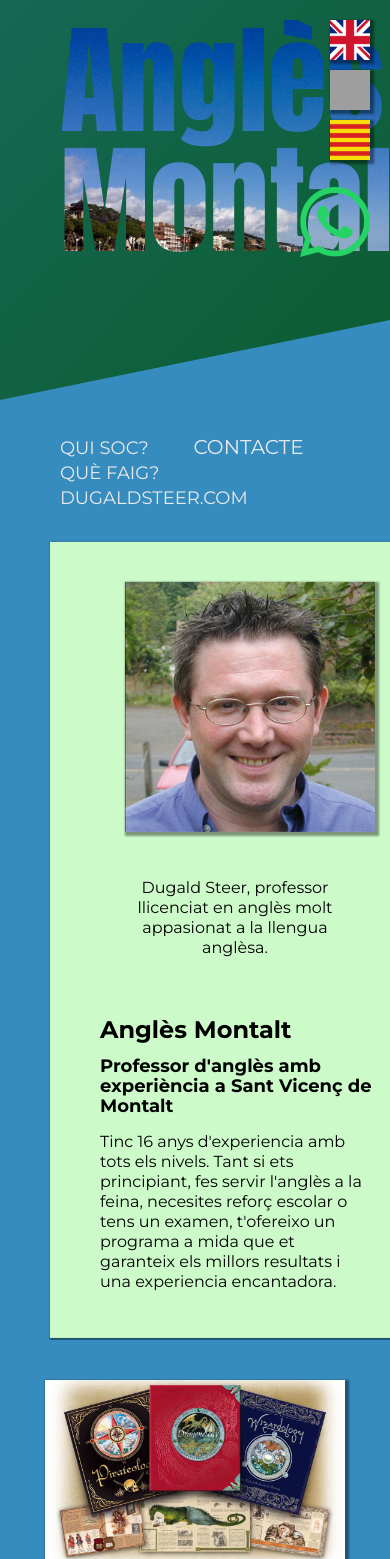
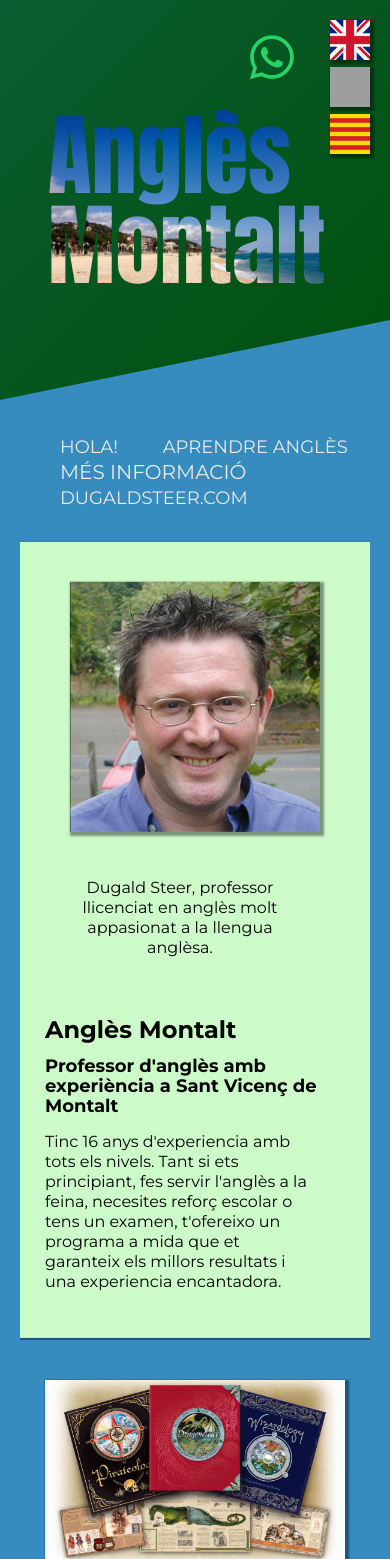
Before and after one commit to Dugsteer/AnglesMontalt_22_11_24working, a PHP site: page / in a window 390 px wide. Shown: the top 1559 px of the page. Run offline with PHP 8.4, Linux system fonts and the light colour scheme; data that the repository does not hold is empty; some libraries are stand-ins or nearby versions; grey boxes are pictures that could not be loaded.

Commit message:
Title Tweaks

```diff
--- a/includes/cat.php
+++ b/includes/cat.php
@@ -35,11 +35,12 @@
 
      <div class="navcontent" id="navcontent">
          <ul>
-             <li id="whose" onclick="whoIs();" class="underline">Qui Soc?</li>
-             <li id="contact" onclick="inTouch();" class="underline contact-large">Contacte</li>
+             <li id="whose" onclick="whoIs();" class="underline">Hola!</li>
+             <li class="underline"> <a class="nav-link" style="text-decoration: none" href="#cards">Aprendre Anglès</a>
+
+             <li id="contact" onclick="inTouch();" class="underline contact-large">Més Informació</li>
 
 
-             <li class="underline"> <a class="nav-link" style="text-decoration: none" href="#cards">Què Faig?</a>
              </li>
 
 
@@ -87,7 +88,7 @@
          <div id="top1" class="top1" name="top1">
 
              <div class="left1">
-                 <p>Formulari de Contacte</p>
+                 <p>Vull Saber Més!</p>
                  <!-- <?php
     if ($_SERVER["REQUEST_METHOD"] == "POST") {
         // Collect and sanitize the form data
@@ -209,8 +210,7 @@ if ($_SERVER['REQUEST_METHOD'] === 'POST') {
                      </div>
 
                      <div class="form-group">
-                         <button type="submit" id="button" class="btn btn-primary btn-lg btn-block">Send
-                             Message</button>
+                         <button type="submit" id="button" class="btn btn-primary btn-lg btn-block">Envia</button>
                      </div>
                  </form>
 
--- a/newstyles.css
+++ b/newstyles.css
@@ -71,12 +71,13 @@ body {
   width: 100%;
   background-image: linear-gradient(
     to bottom right,
-    rgba(0, 80, 13, 0.6),
-    rgba(0, 80, 13, 0.8)
+      rgba(0, 80, 13, 0.8),
+    rgba(0, 80, 13, 1)
   );
   clip-path: polygon(0 0, 0 100%, 100% 80%, 100% 0);
   padding: 40px;
 }
+
 
 .header p {
   margin: 0;
@@ -473,7 +474,7 @@ blockquote:hover .second-quote {
   font-size: 1.6rem;
 }
 
-@media only screen and (max-width: 1100px) {
+@media only screen and (max-width: 1140px) {
   .header {
     height: 400px;
   }
@@ -718,6 +719,13 @@ blockquote:hover .second-quote {
 }
 
 @media only screen and (max-width: 1100px) {
+
+  .header-right {
+
+background-position: center top;
+background-size: 100%;
+
+  }
   .content {
     height: auto;
     display: flex;
@@ -735,26 +743,24 @@ blockquote:hover .second-quote {
 @media only screen and (max-width: 700px) {
   /* The title hero div */
 
+
+
   .header {
     height: 400px;
   }
 
-  /* .header-left {
+  .header-right {
+
+background-position: center top;
+background-size: 100%;
+
+  }
+
+  .header-left {
     display: none;
   }
 
-  .header-right {
-    font-size: 70px;
-    margin-top: -20px;
-    margin-left: 20px;
-    line-height: 80px;
-    background-image: url(img/Santvi_Platja.jpg);
-    background-size: center;
-    background-clip: text;
-    -webkit-background-clip: text;
-    -webkit-text-fill-color: transparent;
-    background-repeat: no-repeat;
-  } */
+
 
   .flag-div {
     position: absolute;
@@ -764,11 +770,11 @@ blockquote:hover .second-quote {
   }
 
   .whatsapp-icon {
-    width: 80px;
-    height: 80px;
-    font-size: 8rem;
-    top: 180px;
-    right: 10px;
+    width: 50px;
+    height: 50px;
+    font-size: 6rem;
+    top: 40px;
+    right: 100px;
   }
   .navcontent {
     position: relative;
@@ -920,7 +926,63 @@ blockquote:hover .second-quote {
   .fas {
     font-weight: 1200;
   }
+}
+@media only screen and (max-width: 550px) {
+  .header-right {
+    font-size: 90px;
+    margin-top: 70px;
+    margin-left: 8px;
+    line-height: 90px;
+    background-image: url(img/Santvi_Platja.jpg);
+background-position: center top;
+background-size: 100%;
+    background-clip: text;
+    -webkit-background-clip: text;
+    -webkit-text-fill-color: transparent;
+    background-repeat: no-repeat;
+  }
 
+ .whatsapp-icon {
+    width: 40px;
+    height: 40px;
+    font-size: 5rem;
+    top: 30px;
+    right: 100px;
+  }
+
+    .flag-div {
+      position: absolute;
+      top: 20px;
+      right: 20px;
+      z-index: 1;
+    }
+
+    .flag-div-inner {
+      cursor: pointer;
+      margin-bottom: 7px;
+      box-shadow: var(--box-shadow-large);
+    }
+  .topsdiv {
+      margin-bottom: 2cqi;
+      margin: auto;
+      height: 800px;
+      width: 350px;
+      overflow: hidden;
+    }
+
+    .top1,
+    .top2 {
+      flex-direction: column;
+      flex-wrap: nowrap;
+      align-items: center;
+      top: 50%;
+      left: 50%;
+      flex-shrink: 1;
+      display: flex;
+      margin: auto;
+      width: 400px;
+    }
+}
   /* @media only screen and (max-width: 400px) {
     .whatsapp-icon {
       width: 50px;
```
Also changed, not shown: includes/eng.php (+6 -5 lines), includes/esp.php (+9 -9 lines).
